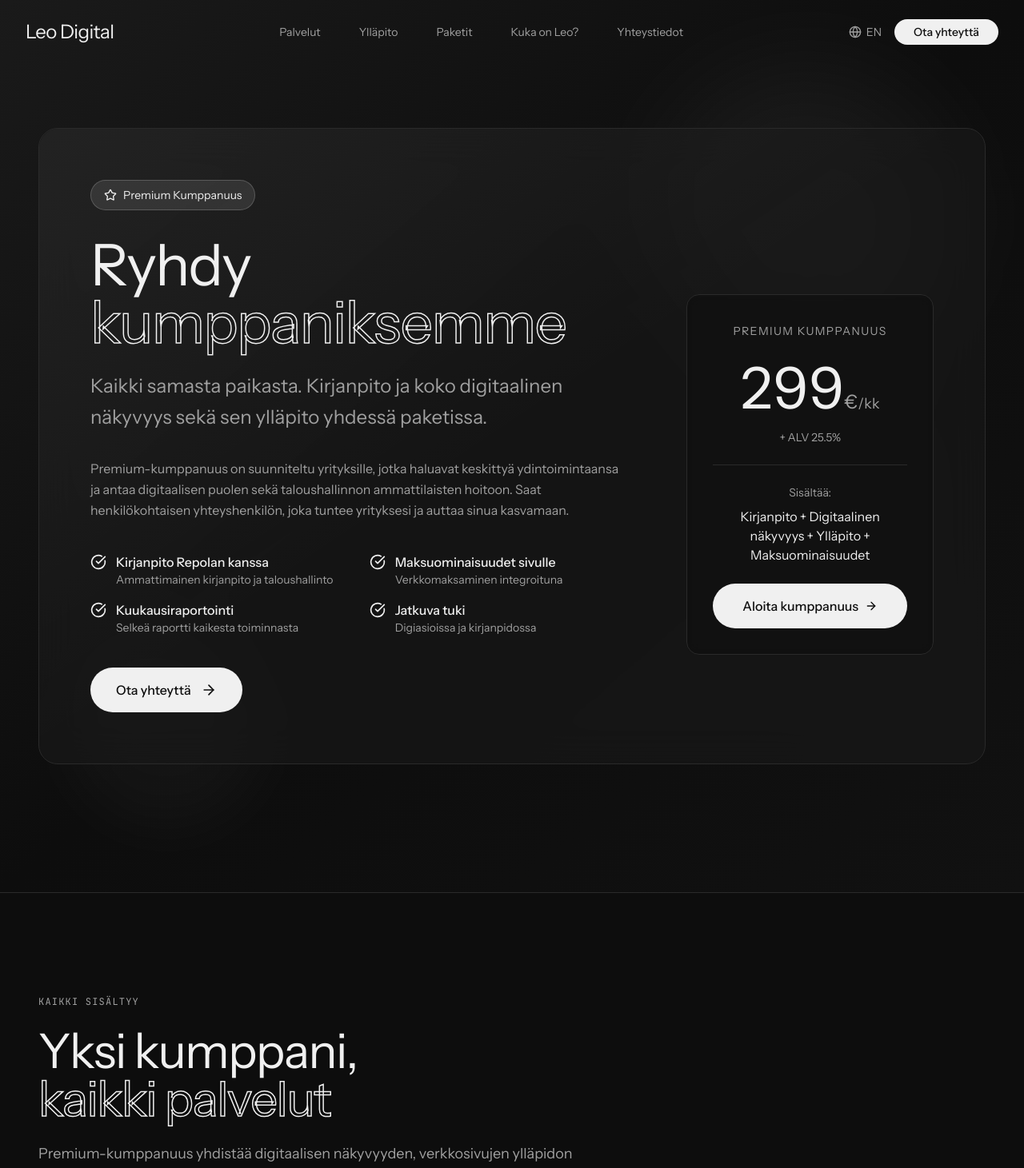
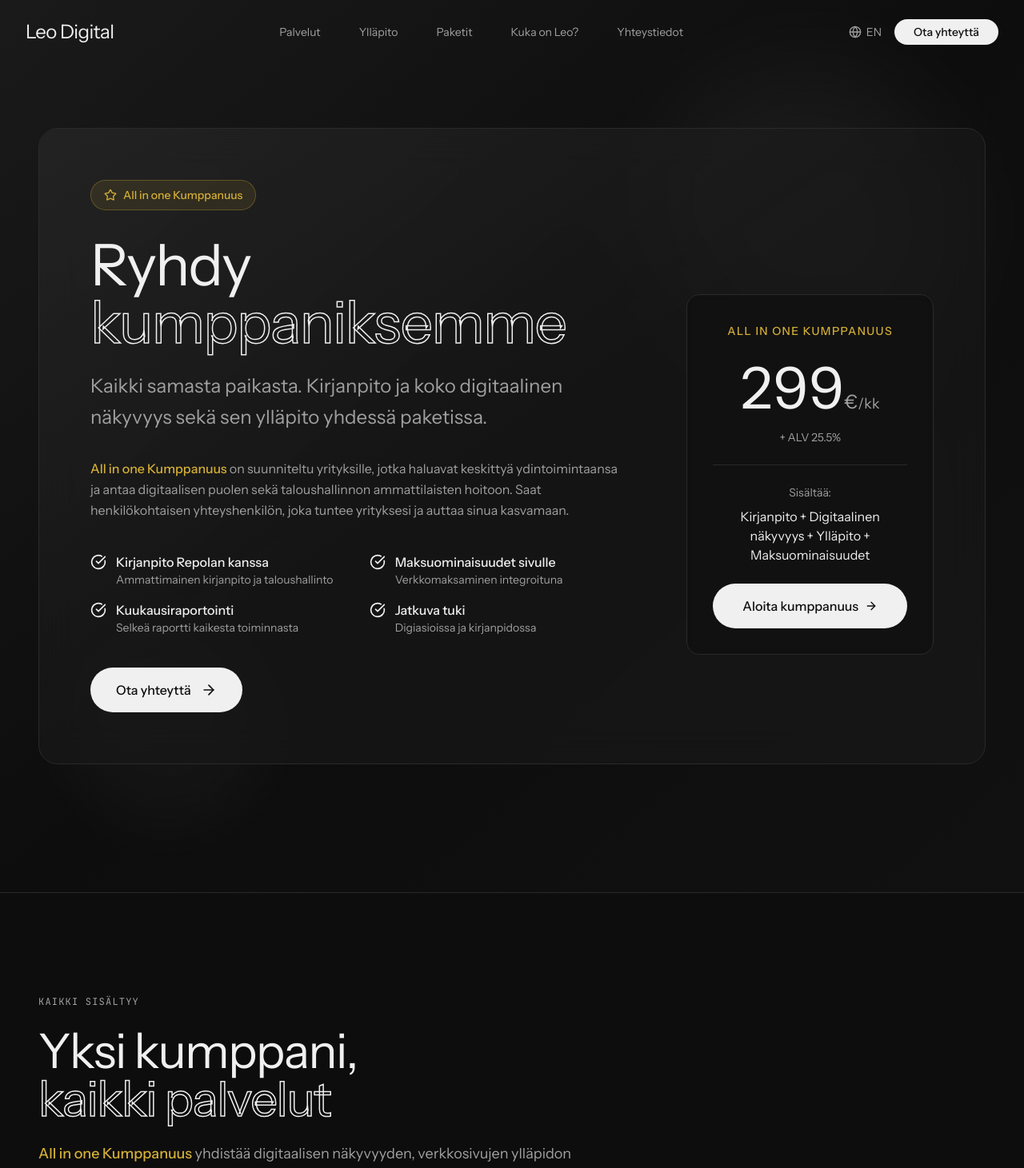
Before and after one commit to leob0i/leodigital.uusi.sivu, a Next.js app: page /kumppanuus in a window 1280 px wide. Shown: the top 1461 px of the page at 80% size. Built offline with nearby package versions, Linux system fonts and the light colour scheme.

Commit message:
feat: update partnership texts to "All in one Kumppanuus"
Change all "Premium Kumppanuus" to "All in one Kumppanuus" in golden font

```diff
--- a/components/landing/partnership-details.tsx
+++ b/components/landing/partnership-details.tsx
@@ -94,7 +94,7 @@ export function PartnershipDetails() {
             <span className="text-stroke">kaikki palvelut</span>
           </h2>
           <p className="text-lg text-[#a0a0a0] max-w-2xl">
-            Premium-kumppanuus yhdistää digitaalisen näkyvyyden, verkkosivujen ylläpidon ja kirjanpidon yhteen pakettiin. Sinun ei tarvitse huolehtia useista toimittajista tai erillisistä laskuista.
+            <span className="text-[#d4af37] font-medium">All in one Kumppanuus</span> yhdistää digitaalisen näkyvyyden, verkkosivujen ylläpidon ja kirjanpidon yhteen pakettiin. Sinun ei tarvitse huolehtia useista toimittajista tai erillisistä laskuista.
           </p>
         </div>
 
@@ -137,7 +137,7 @@ export function PartnershipDetails() {
           {/* CTA */}
           <div className="text-center pt-8 border-t border-[#2a2a2a]">
             <p className="text-[#a0a0a0] mb-6">
-              Haluatko kuulla lisää Premium-kumppanuudesta? Ota yhteyttä ja kerromme lisää.
+              Haluatko kuulla lisää <span className="text-[#d4af37] font-medium">All in one Kumppanuudesta</span>? Ota yhteyttä ja kerromme lisää.
             </p>
             <a
               href="#yhteystiedot"
--- a/components/landing/partnership-hero.tsx
+++ b/components/landing/partnership-hero.tsx
@@ -20,9 +20,9 @@ export function PartnershipHero() {
 
           {/* Badge */}
           <div className="relative mb-8">
-            <span className="inline-flex items-center gap-2 px-4 py-2 bg-[#f0f0f0]/10 border border-[#f0f0f0]/20 rounded-full text-sm text-[#f0f0f0]">
+            <span className="inline-flex items-center gap-2 px-4 py-2 bg-[#d4af37]/10 border border-[#d4af37]/30 rounded-full text-sm text-[#d4af37] font-medium">
               <Star className="w-4 h-4" />
-              Premium Kumppanuus
+              All in one Kumppanuus
             </span>
           </div>
 
@@ -41,7 +41,7 @@ export function PartnershipHero() {
               </p>
 
               <p className="text-[#a0a0a0] mb-10 max-w-2xl leading-relaxed">
-                Premium-kumppanuus on suunniteltu yrityksille, jotka haluavat keskittyä ydintoimintaansa ja antaa digitaalisen puolen sekä taloushallinnon ammattilaisten hoitoon. Saat henkilökohtaisen yhteyshenkilön, joka tuntee yrityksesi ja auttaa sinua kasvamaan.
+                <span className="text-[#d4af37] font-medium">All in one Kumppanuus</span> on suunniteltu yrityksille, jotka haluavat keskittyä ydintoimintaansa ja antaa digitaalisen puolen sekä taloushallinnon ammattilaisten hoitoon. Saat henkilökohtaisen yhteyshenkilön, joka tuntee yrityksesi ja auttaa sinua kasvamaan.
               </p>
 
               {/* Key highlights */}
@@ -89,7 +89,7 @@ export function PartnershipHero() {
             {/* Right - Price Card */}
             <div className="lg:col-span-1 flex items-center">
               <div className="w-full bg-[#111111]/80 backdrop-blur-sm border border-[#2a2a2a] rounded-2xl p-8 text-center">
-                <span className="text-sm text-[#a0a0a0] uppercase tracking-widest">Premium Kumppanuus</span>
+                <span className="text-sm text-[#d4af37] uppercase tracking-widest font-medium">All in one Kumppanuus</span>
 
                 <div className="mt-6 mb-4">
                   <span className="font-display text-6xl md:text-7xl text-[#f0f0f0]">299</span>
```
